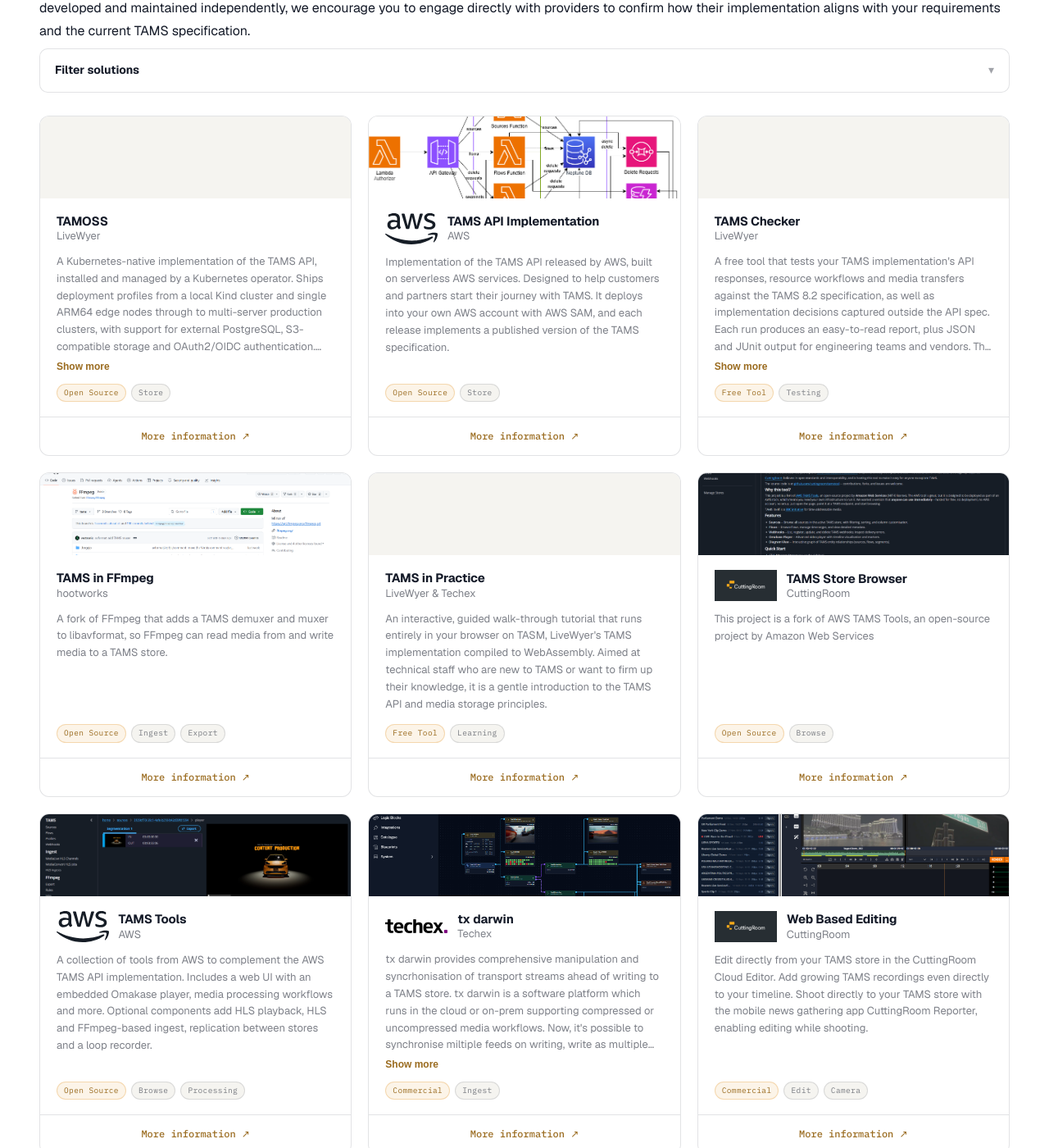
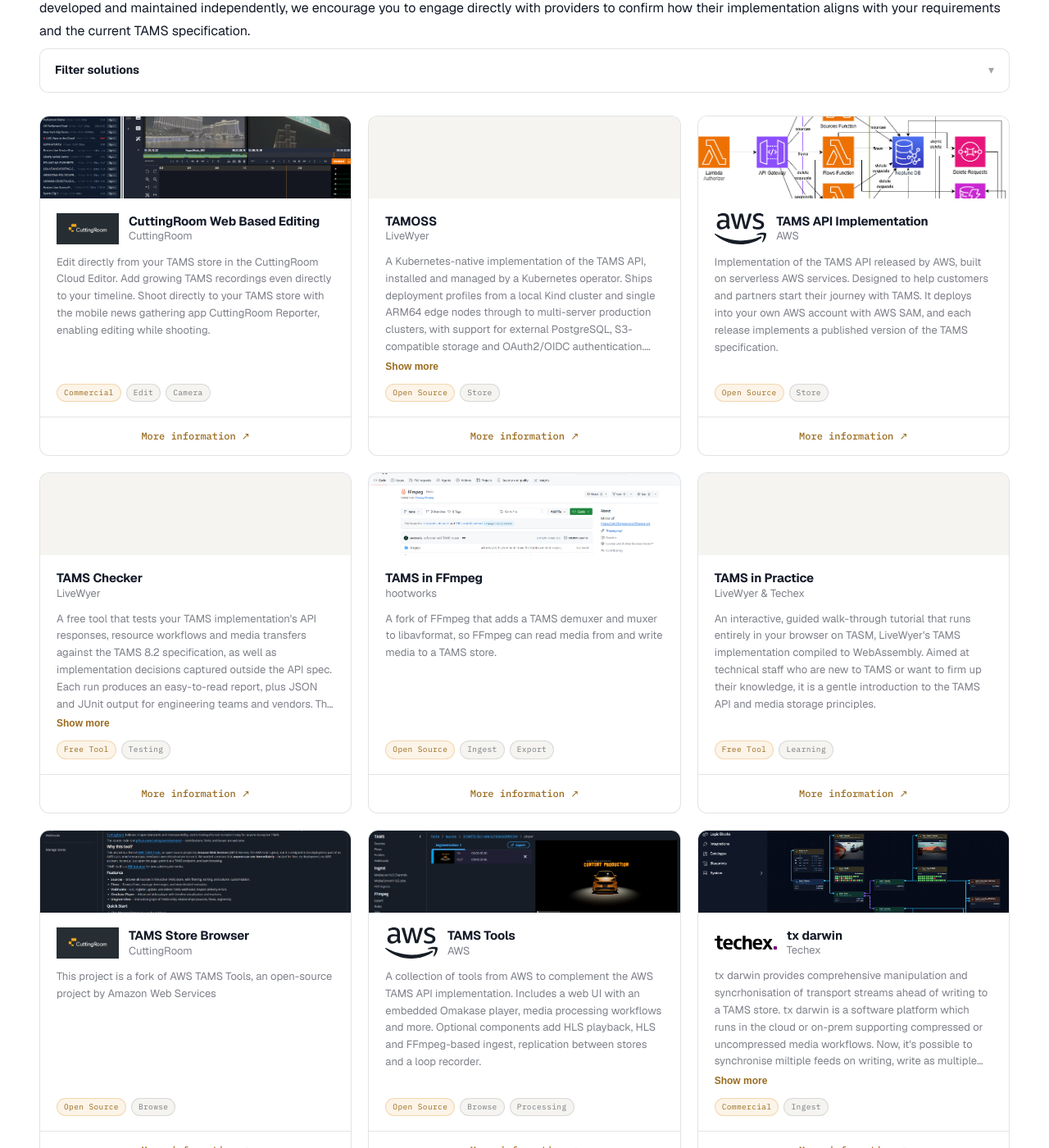
Before and after one commit to johnbilt/tams-website, a Jekyll site: the page built from solutions.html, in a window 1280 px wide and 1400 px high, scrolled down 456 px. Shown: the whole window at 82% size. Built offline with Jekyll 4.4.1, drawn with Linux system fonts in a browser that asks for light colours.

Commit message:
Updated data format

```diff
--- a/_layouts/solutions.html
+++ b/_layouts/solutions.html
@@ -30,8 +30,8 @@ layout: default
         <div class="sol-btns">
           <button class="sol-btn func is-active" data-filter="all">All</button>
           {%- assign all_functions = "" -%}
-          {%- for partner in site.data.partners -%}
-            {%- for func in partner.functions -%}
+          {%- for item in site.data.solutions -%}
+            {%- for func in item.functions -%}
               {%- unless all_functions contains func -%}
                 {%- if all_functions == "" -%}{%- assign all_functions = func -%}
                 {%- else -%}{%- assign all_functions = all_functions | append: "," | append: func -%}{%- endif -%}
@@ -50,33 +50,33 @@ layout: default
   <p id="sol-no-results" class="sol-no-results" hidden>No solutions match the selected filters.</p>
 
   <div class="sol-grid" id="sol-grid">
-    {%- assign sorted_partners = site.data.partners | sort_natural: "product" -%}
-    {%- for partner in sorted_partners -%}
-    <div class="sol-card" data-type="{{ partner.type }}" data-functions="{{ partner.functions | join: ',' }}">
-      {%- if partner.image -%}
-      <div class="sol-card-image"><img src="{{ partner.image | relative_url }}" alt="{{ partner.product | escape }}" loading="lazy"></div>
+    {%- assign sorted_solutions = site.data.solutions | sort_natural: "solution" -%}
+    {%- for item in sorted_solutions -%}
+    <div class="sol-card" data-type="{{ item.type }}" data-functions="{{ item.functions | join: ',' }}">
+      {%- if item.image -%}
+      <div class="sol-card-image"><img src="{{ item.image | relative_url }}" alt="{{ item.solution | escape }}" loading="lazy"></div>
       {%- else -%}
       <div class="sol-card-image is-blank" aria-hidden="true"></div>
       {%- endif -%}
       <div class="sol-card-body">
         <div class="sol-card-head">
-          {%- if partner.logo -%}<img class="sol-logo" src="{{ partner.logo | relative_url }}" alt="{{ partner.name | escape }} logo">{%- endif -%}
+          {%- if item.logo -%}<img class="sol-logo" src="{{ item.logo | relative_url }}" alt="{{ item.company | escape }} logo">{%- endif -%}
           <div>
-            <p class="sol-product">{{ partner.product }}</p>
-            <p class="sol-company">{{ partner.name }}</p>
+            <p class="sol-product">{{ item.solution }}</p>
+            <p class="sol-company">{{ item.company }}</p>
           </div>
         </div>
-        <p class="sol-desc">{{ partner.description | strip_newlines }}</p>
+        <p class="sol-desc">{{ item.description | strip_newlines }}</p>
         <div class="sol-tags">
-          {%- if partner.type == "open-source" -%}<span class="sol-tag type">Open Source</span>
-          {%- elsif partner.type == "commercial" -%}<span class="sol-tag type">Commercial</span>
-          {%- elsif partner.type == "professional-services" -%}<span class="sol-tag type">Professional Services</span>
-          {%- elsif partner.type == "free-tool" -%}<span class="sol-tag type">Free Tool</span>{%- endif -%}
-          {%- for func in partner.functions -%}<span class="sol-tag func">{{ func | capitalize }}</span>{%- endfor -%}
+          {%- if item.type == "open-source" -%}<span class="sol-tag type">Open Source</span>
+          {%- elsif item.type == "commercial" -%}<span class="sol-tag type">Commercial</span>
+          {%- elsif item.type == "professional-services" -%}<span class="sol-tag type">Professional Services</span>
+          {%- elsif item.type == "free-tool" -%}<span class="sol-tag type">Free Tool</span>{%- endif -%}
+          {%- for func in item.functions -%}<span class="sol-tag func">{{ func | capitalize }}</span>{%- endfor -%}
         </div>
       </div>
-      {%- if partner.link -%}
-      <a class="sol-card-link" href="{{ partner.link }}" target="_blank" rel="noopener noreferrer">More information &#8599;</a>
+      {%- if item.link -%}
+      <a class="sol-card-link" href="{{ item.link }}" target="_blank" rel="noopener noreferrer">More information &#8599;</a>
       {%- endif -%}
     </div>
     {%- endfor -%}
```
Also changed, not shown: _data/solutions.yml (renamed from _data/partners.yml, +30 -18 lines).
